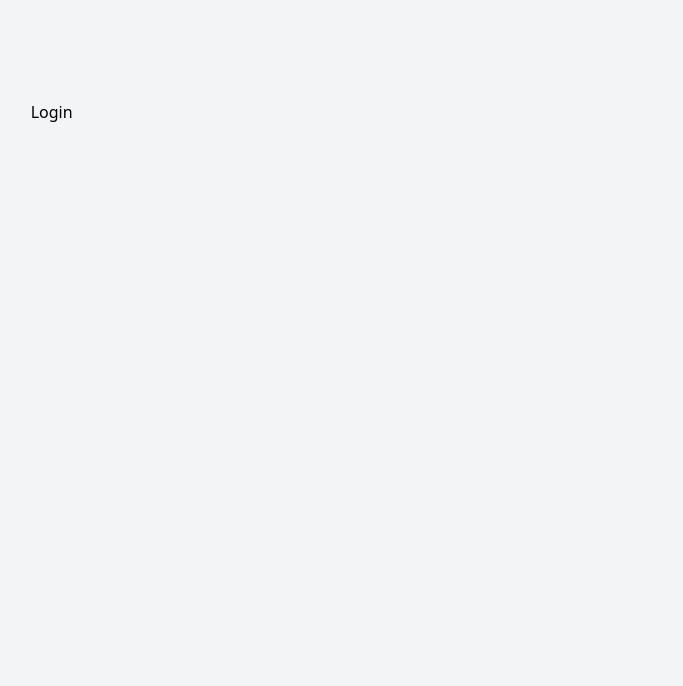
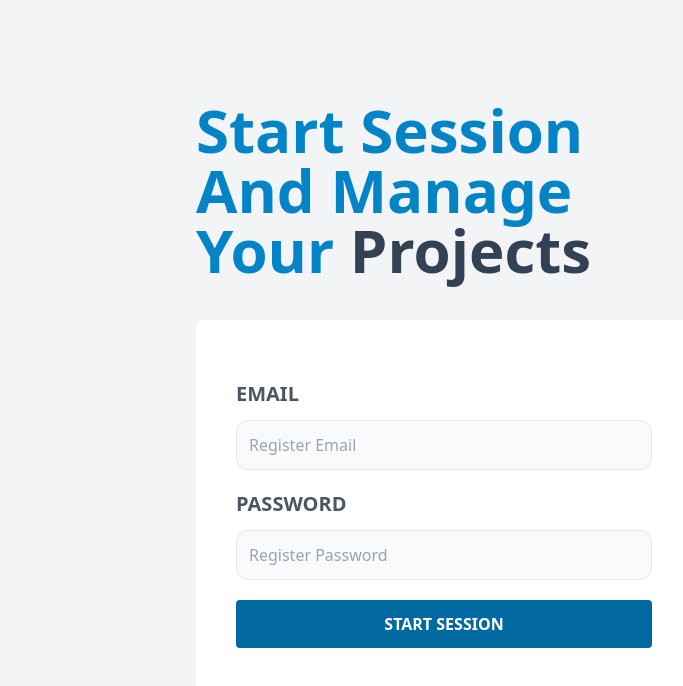
Before and after one commit to jcromerohdz/upTask-frontend, a React (Vite) app: page / in a window 1280 px wide. Shown: the top 686 px of the page, without its empty margins (196-879 px from the left). Built offline with nearby package versions, Linux system fonts and the light colour scheme.

Commit message:
Creating Login Form in the Login component and styling with tailwindcss

```diff
--- a/src/layouts/AuthLayout.jsx
+++ b/src/layouts/AuthLayout.jsx
@@ -5,7 +5,7 @@
   return (
     <>
       <main className='container mx-auto  mt-5 md:mt-20 p-5 md:flex md:justify-center'>
-        <div className='md:w-2/3 lg:1/2'>
+        <div className='md:w-2/3 lg:w-2/5'>
           <Outlet />
         </div>
       </main>
--- a/src/pages/Login.jsx
+++ b/src/pages/Login.jsx
@@ -2,7 +2,54 @@
 
 const Login = () => {
   return (
-    <div>Login</div>
+    <>
+      <h1 className='text-sky-600 font-black text-6xl capitalize'>
+        Start session and manage your {' '}
+        <span className='text-slate-700'>
+          projects
+        </span>
+      </h1>
+      <form
+        className='my-10 bg-white showdow rounded-lg p-10'
+        action=""
+      >
+        <div className='my-5'>
+          <label
+            className='uppercase text-gray-600 block text-xl font-bold'
+            htmlFor="email"
+          >
+            Email
+          </label>
+          <input
+            id='email'
+            type="email"
+            placeholder="Register Email"
+            className='w-full mt-3 p-3 border rounded-xl bg-gray-50'
+          />
+        </div>
+        <div className='my-5'>
+          <label
+            className='uppercase text-gray-600 block text-xl font-bold'
+            htmlFor="password"
+          >
+            Password
+          </label>
+          <input
+            id='password'
+            type="password"
+            placeholder="Register Password"
+            className='w-full mt-3 p-3 border rounded-xl bg-gray-50'
+          />
+        </div>
+
+        <input
+          type="submit"
+          value="Start Session"
+          className='bg-sky-700 mb-5 w-full py-3 text-white uppercase font-bold rounded hover:cursor-pointer hover:bg-sky-800 transition-colors'
+        />
+      </form>
+
+    </>
   )
 }
 
```
